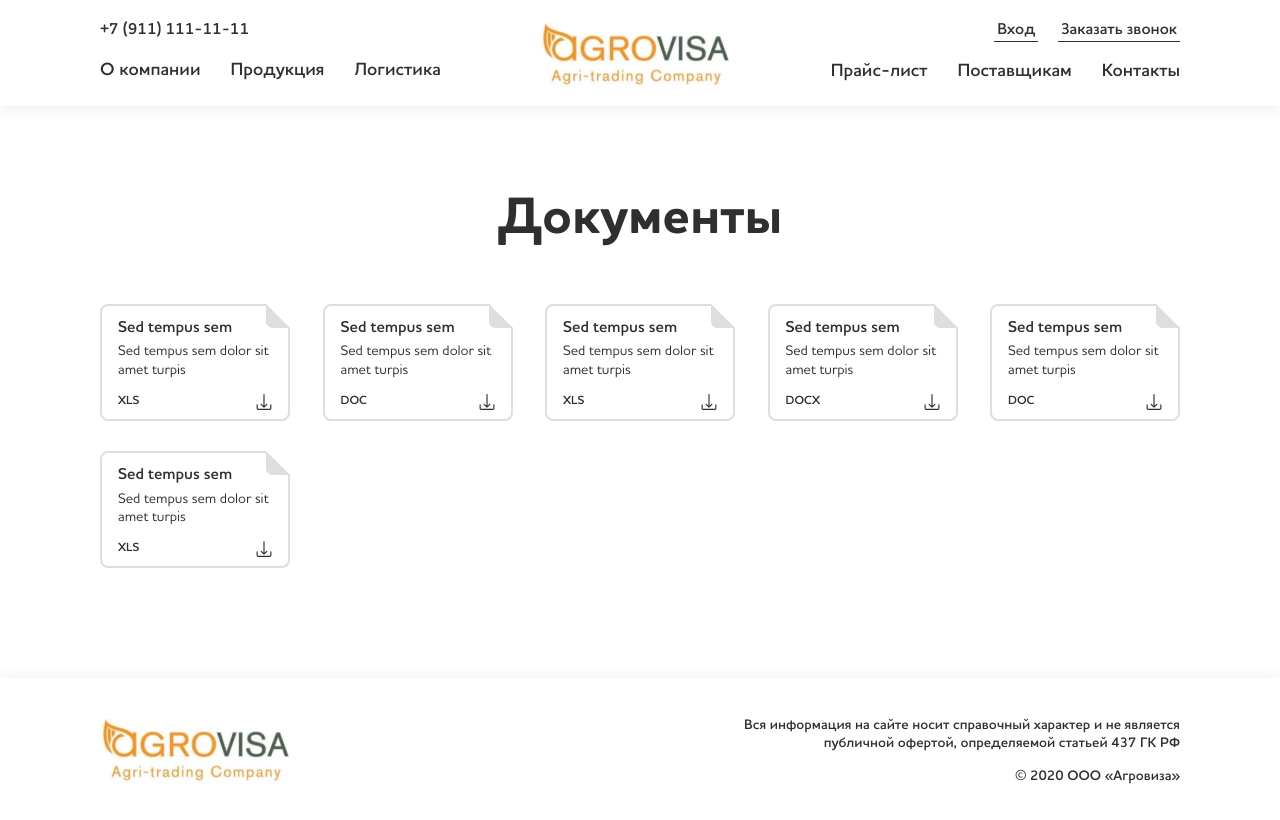
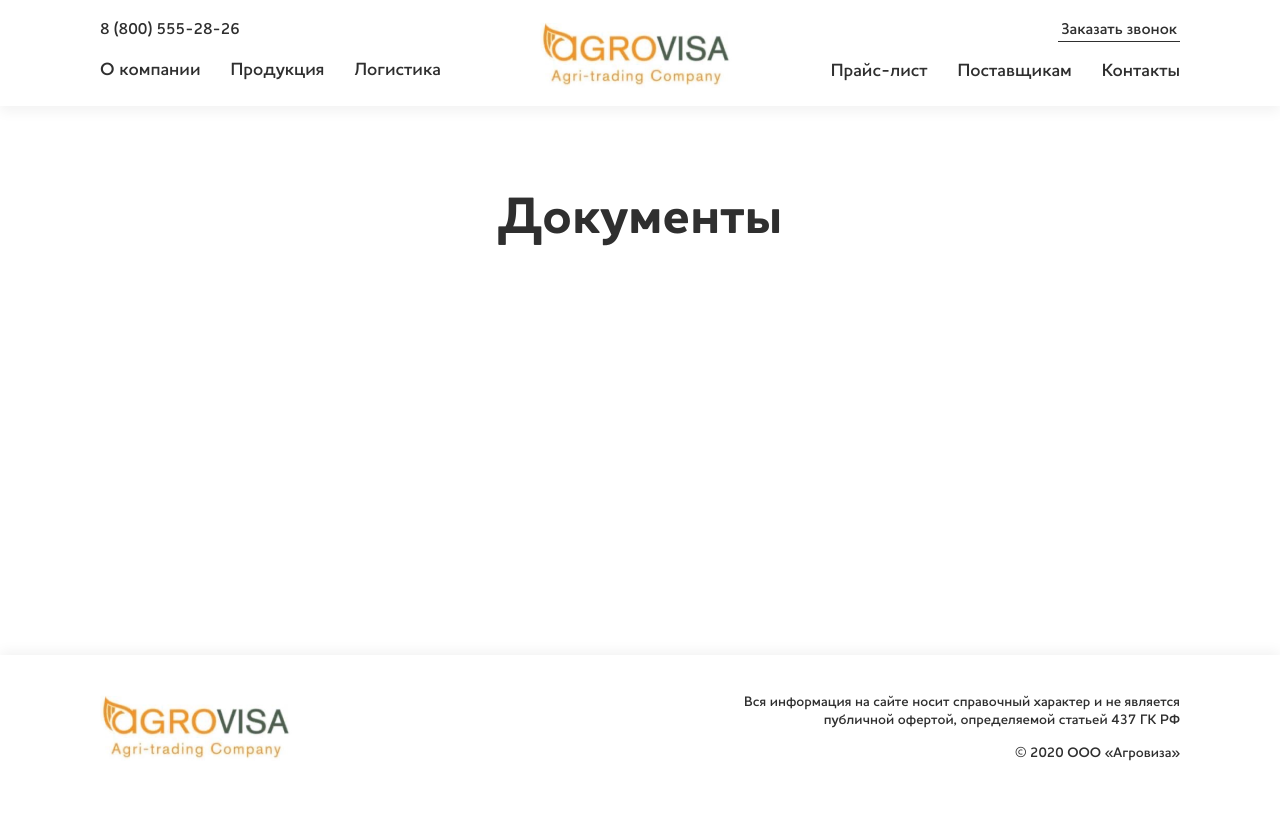
Before and after one commit to dan-rusakov/agrovisa, a Vue app: page /documents in a window 1280 px wide. Shown: the top 820 px of the page. Built offline with nearby package versions, Linux system fonts and the light colour scheme.

Commit message:
format unused data

```diff
--- a/src/App.vue
+++ b/src/App.vue
@@ -4,7 +4,7 @@
       <nav class="header__wrapper">
         <div class="header__content-box">
           <div class="header__top-line">
-            <a href="tel:+79111111111" class="header__phone">+7 (911) 111-11-11</a>
+            <a href="tel:+79111111111" class="header__phone">8 (800) 555-28-26</a>
           </div>
           <div class="header__bottom-line">
             <ul class="header__menu">
@@ -28,7 +28,6 @@
         <div class="header__content-box">
           <div class="header__content-box">
             <div class="header__top-line">
-              <button type="button" class="header__popup-btn">Вход</button>
               <button type="button" class="header__popup-btn">Заказать звонок</button>
             </div>
             <div class="header__bottom-line">
--- a/src/assets/css/blocks/about.scss
+++ b/src/assets/css/blocks/about.scss
@@ -25,7 +25,7 @@
 }
 
 .about__text-box {
-  width: calc(100% - 484px);
+  width: 100%;
 
   p {
     font-family: $font-family-base;
--- a/src/assets/css/blocks/dealers.scss
+++ b/src/assets/css/blocks/dealers.scss
@@ -24,8 +24,7 @@
 }
 
 .dealers__text-box {
-  width: calc(100% - 370px);
-  margin-right: 100px;
+  width: 100%;
 
   p {
     font-family: $font-family-base;
--- a/src/components/About.vue
+++ b/src/components/About.vue
@@ -18,43 +18,6 @@
         <p>
           В партнёрскую инфраструктуру <b>АГРОВИЗА</b> входят такие производственно-логистические комплексы, как линейные и портовые элеваторы на малой воде, транспортные операторы, таможенные брокеры и другие специализированные подразделения, что позволяет оперативно и в полном объеме сопровождать все наши поставки.
         </p>
-      </div>
-      <div class="about__gallery-box">
-        <div class="swiper-container">
-          <div class="swiper-wrapper">
-            <div class="swiper-slide">
-              <article class="person-card">
-                <picture class="person-card__img-box">
-                  <img src="@/assets/images/person-card-img.jpg" alt="" class="person-card__img">
-                </picture>
-                <p class="person-card__post">Должность</p>
-                <strong class="person-card__name">Фамилия Имя Отчество</strong>
-                <p class="person-card__description">Тел./факс: +7-(8482)-11-11-11</p>
-              </article>
-            </div>
-            <div class="swiper-slide">
-              <article class="person-card">
-                <picture class="person-card__img-box">
-                  <img src="@/assets/images/person-card-img.jpg" alt="" class="person-card__img">
-                </picture>
-                <p class="person-card__post">Должность</p>
-                <strong class="person-card__name">Фамилия Имя Отчество</strong>
-                <p class="person-card__description">Тел./факс: +7-(8482)-11-11-11</p>
-              </article>
-            </div>
-            <div class="swiper-slide">
-              <article class="person-card">
-                <picture class="person-card__img-box">
-                  <img src="@/assets/images/person-card-img.jpg" alt="" class="person-card__img">
-                </picture>
-                <p class="person-card__post">Должность</p>
-                <strong class="person-card__name">Фамилия Имя Отчество</strong>
-                <p class="person-card__description">Тел./факс: +7-(8482)-11-11-11</p>
-              </article>
-            </div>
-          </div>
-          <div class="swiper-pagination"></div>
-        </div>
       </div>
     </div>
   </section>
--- a/src/views/Dealers.vue
+++ b/src/views/Dealers.vue
@@ -6,43 +6,11 @@
         <div class="dealers__text-box">
           <h3>СХЕМА ВЗАИМОДЕЙСТВИЯ С ПОСТАВЩИКАМИ ООО «АГРОВИЗА»</h3>
           <ol>
-            <li>Свяжитесь с нами <router-link :to="{name: 'Home', hash: '#contacts'}" @click.native="scrollFix('#contacts')" tag="a">любым удобным для вас способом</router-link></li>
+            <li>Свяжитесь с нами <router-link :to="{name: 'Contacts'}" tag="a">любым удобным для вас способом</router-link></li>
             <li>Получите образцы документов для оформления договора, ТТН и Анкету поставщика в разделе <router-link :to="{name: 'Documents'}" tag="a">Документы.</router-link></li>
             <li>С текущими ценами можно ознакомиться в разделе <router-link :to="{name: 'PriceList'}" tag="a">прайс-лист</router-link></li>
             <li>Наши менеджеры оперативно свяжутся с вами по поводу поставки сельскохозяйственной продукции.</li>
           </ol>
-        </div>
-        <div class="dealers__gallery">
-          <p class="dealers__gallery-title">Нам требуется</p>
-          <div class="swiper-container">
-            <div class="swiper-wrapper">
-              <div class="swiper-slide">
-                <div class="product-card">
-                  <picture class="product-card__img-box">
-                    <img src="@/assets/images/products-img1.jpg" alt="" class="product-card__img">
-                  </picture>
-                  <p class="product-card__name product-card__name--small">Пшеница</p>
-                </div>
-              </div>
-              <div class="swiper-slide">
-                <div class="product-card">
-                  <picture class="product-card__img-box">
-                    <img src="@/assets/images/products-img3.jpg" alt="" class="product-card__img">
-                  </picture>
-                  <p class="product-card__name product-card__name--small">Кукуруза</p>
-                </div>
-              </div>
-              <div class="swiper-slide">
-                <div class="product-card">
-                  <picture class="product-card__img-box">
-                    <img src="@/assets/images/products-img3.jpg" alt="" class="product-card__img">
-                  </picture>
-                  <p class="product-card__name product-card__name--small">Кукуруза</p>
-                </div>
-              </div>
-            </div>
-            <div class="swiper-pagination"></div>
-          </div>
         </div>
       </div>
     </section>
--- a/src/views/Documents.vue
+++ b/src/views/Documents.vue
@@ -4,54 +4,6 @@
       <div class="documents__wrapper">
         <h1 class="documents__title">Документы</h1>
         <div class="documents__list">
-          <a href="#!" class="document">
-            <h4 class="document__name">Sed tempus sem</h4>
-            <p class="document__text">Sed tempus sem dolor sit amet turpis</p>
-            <p class="document__format">XLS</p>
-            <svg class="document__icon" width="16" height="16">
-              <use xlink:href="#icon-download"></use>
-            </svg>
-          </a>
-          <a href="#!" class="document">
-            <h4 class="document__name">Sed tempus sem</h4>
-            <p class="document__text">Sed tempus sem dolor sit amet turpis</p>
-            <p class="document__format">DOC</p>
-            <svg class="document__icon" width="16" height="16">
-              <use xlink:href="#icon-download"></use>
-            </svg>
-          </a>
-          <a href="#!" class="document">
-            <h4 class="document__name">Sed tempus sem</h4>
-            <p class="document__text">Sed tempus sem dolor sit amet turpis</p>
-            <p class="document__format">XLS</p>
-            <svg class="document__icon" width="16" height="16">
-              <use xlink:href="#icon-download"></use>
-            </svg>
-          </a>
-          <a href="#!" class="document">
-            <h4 class="document__name">Sed tempus sem</h4>
-            <p class="document__text">Sed tempus sem dolor sit amet turpis</p>
-            <p class="document__format">DOCX</p>
-            <svg class="document__icon" width="16" height="16">
-              <use xlink:href="#icon-download"></use>
-            </svg>
-          </a>
-          <a href="#!" class="document">
-            <h4 class="document__name">Sed tempus sem</h4>
-            <p class="document__text">Sed tempus sem dolor sit amet turpis</p>
-            <p class="document__format">DOC</p>
-            <svg class="document__icon" width="16" height="16">
-              <use xlink:href="#icon-download"></use>
-            </svg>
-          </a>
-          <a href="#!" class="document">
-            <h4 class="document__name">Sed tempus sem</h4>
-            <p class="document__text">Sed tempus sem dolor sit amet turpis</p>
-            <p class="document__format">XLS</p>
-            <svg class="document__icon" width="16" height="16">
-              <use xlink:href="#icon-download"></use>
-            </svg>
-          </a>
         </div>
       </div>
     </section>
```
Also changed, not shown: src/views/Contacts.vue (+53 -16 lines), src/assets/images/welcome-screen-img2.jpg (added), src/assets/images/welcome-screen-img3.jpg (added).
